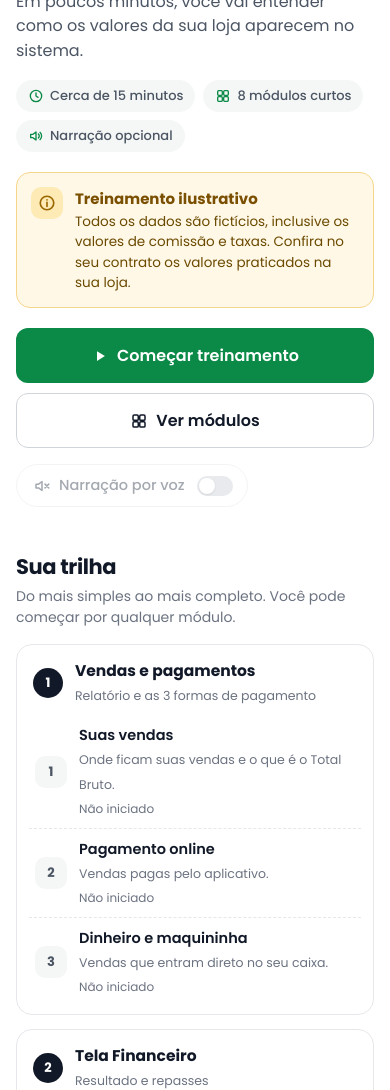
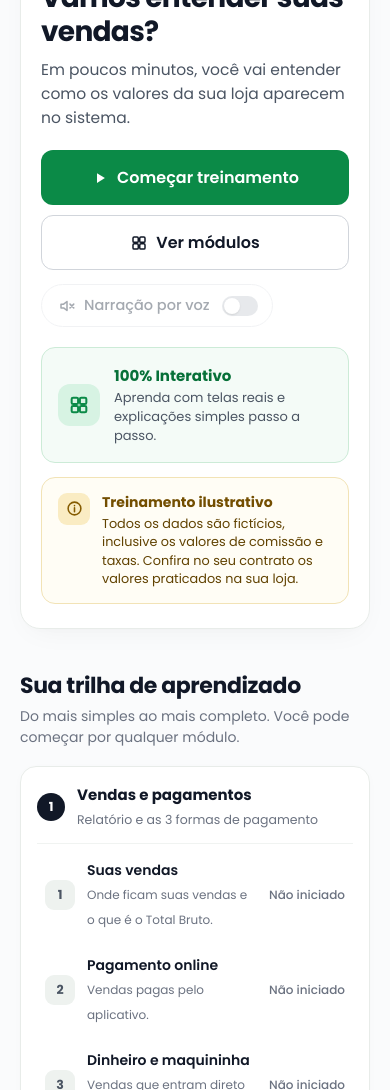
Before and after one commit to lorhanbigou/onboarding-guiado, a website: page index.html in a window 390 px wide. Shown: the part 225-1315 px from the top of the page. Drawn offline with Linux system fonts and the light colour scheme.

Commit message:
Refactor Home UI: modern responsive card layout, softer notice banner, and improved spacing

```diff
--- a/css/treino.css
+++ b/css/treino.css
@@ -55,81 +55,147 @@ svg { flex: none; }
 .t-bar i { display: block; height: 100%; background: linear-gradient(90deg, #10a456, var(--t-g)); border-radius: 99px; transition: width .6s cubic-bezier(.2,.8,.2,1); }
 .t-progress small { font-size: 13px; color: var(--t-ink3); }
 
-/* ---------- Tela inicial ---------- */
-.t-cta { display: flex; gap: 12px; flex-wrap: wrap; margin: 32px 0 30px; }
-.t-cta.center { justify-content: center; }
+/* ---------- Tela inicial (Organizada & Responsiva) ---------- */
+.tv-home { background: #fafbfc; }
+.tv-home .t-top {
+  position: sticky; top: 0; z-index: 20;
+  background: rgba(255, 255, 255, 0.92);
+  backdrop-filter: blur(12px); -webkit-backdrop-filter: blur(12px);
+  padding: 14px 20px;
+  border-bottom: 1px solid rgba(229, 231, 235, 0.8);
+}
+.h-main { max-width: 1080px; margin: 0 auto; padding: 28px 20px 64px; }
 
-/* Mobile first: tudo abaixo vale para o celular; telas maiores ganham ajustes em min-width */
-.tv-home .t-top { position: sticky; top: 0; z-index: 5; background: rgba(255,255,255,.92); backdrop-filter: blur(8px); -webkit-backdrop-filter: blur(8px); padding: 12px 16px; }
-.h-main { max-width: 1040px; margin: 0 auto; padding: 24px 16px 56px; }
-.h-hero { display: grid; justify-items: start; animation: rise .5s ease both; }
-.h-hero h1 { font-size: 32px; line-height: 1.12; letter-spacing: -.9px; font-weight: 700; margin: 16px 0 10px; }
-.h-hero .t-lead { font-size: 16px; }
-.h-meta { list-style: none; padding: 0; margin: 16px 0 0; display: flex; flex-wrap: wrap; gap: 8px; }
-.h-meta li { display: inline-flex; align-items: center; gap: 6px; font-size: 13px; font-weight: 500; color: var(--t-ink2); background: var(--t-soft); border-radius: 999px; padding: 6px 12px; }
-.h-meta svg { width: 16px; height: 16px; fill: none; stroke: var(--t-g); stroke-width: 2; stroke-linecap: round; stroke-linejoin: round; }
-.h-aviso { display: flex; gap: 12px; align-items: flex-start; width: 100%; margin: 20px 0 0; background: #fff8e6; border: 1px solid #f5d68a; border-radius: 14px; padding: 14px 14px; }
-.h-aviso-ic { width: 32px; height: 32px; border-radius: 10px; background: #fdeab5; display: grid; place-items: center; flex: none; }
-.h-aviso-ic svg { width: 18px; height: 18px; fill: none; stroke: #9a6700; stroke-width: 2.2; stroke-linecap: round; }
-.h-aviso b { display: block; font-size: 15px; color: #7a4f00; }
-.h-aviso p { margin: 2px 0 0; font-size: 13.5px; line-height: 1.5; color: #6b4a00; }
-.h-hero .t-progress { width: 100%; margin-top: 16px; }
-.h-cta { display: grid; gap: 10px; width: 100%; margin: 20px 0 16px; }
-.h-cta .t-btn { width: 100%; }
-.h-hero .t-voz.home { margin: 0; }
-.h-sec { margin-top: 44px; animation: rise .5s ease both; }
-.h-sec h2 { font-size: 21px; letter-spacing: -.4px; margin: 0 0 4px; }
-.h-sub { margin: 0 0 16px; font-size: 14px; color: var(--t-ink3); }
-.h-fases { display: grid; gap: 14px; }
-.h-fase { position: relative; border: 1px solid var(--t-line); border-radius: 16px; padding: 14px 12px 8px; }
-.h-fase-h { display: flex; gap: 12px; align-items: center; padding: 0 4px 8px; }
-.h-fase-n { width: 30px; height: 30px; border-radius: 50%; background: var(--t-ink); color: #fff; font-size: 13px; font-weight: 700; display: grid; place-items: center; flex: none; }
-.h-fase-h b { display: block; font-size: 15.5px; }
+/* Hero Container */
+.h-hero { animation: rise .45s ease-out both; }
+.h-hero-card {
+  background: #ffffff;
+  border: 1px solid #e8ece9;
+  border-radius: 20px;
+  padding: 24px 20px;
+  box-shadow: 0 10px 30px -10px rgba(0, 0, 0, 0.05), 0 4px 12px -2px rgba(0, 0, 0, 0.02);
+  display: grid;
+  gap: 20px;
+}
+.h-hero-top { display: flex; flex-wrap: wrap; align-items: center; gap: 10px 14px; }
+.h-meta { list-style: none; padding: 0; margin: 0; display: flex; flex-wrap: wrap; gap: 8px; }
+.h-meta li {
+  display: inline-flex; align-items: center; gap: 6px;
+  font-size: 13px; font-weight: 500; color: var(--t-ink2);
+  background: #f1f5f3; border-radius: 999px; padding: 5px 12px;
+}
+.h-meta svg { width: 15px; height: 15px; fill: none; stroke: var(--t-g); stroke-width: 2.2; stroke-linecap: round; stroke-linejoin: round; }
+
+.h-hero h1 {
+  font-size: 28px; line-height: 1.2; letter-spacing: -.7px; font-weight: 700;
+  color: var(--t-ink); margin: 16px 0 10px;
+}
+.h-hero .t-lead { font-size: 15.5px; line-height: 1.55; color: var(--t-ink2); margin-bottom: 20px; }
+
+.h-cta { display: flex; flex-direction: column; gap: 10px; width: 100%; margin: 20px 0 14px; }
+.h-cta .t-btn { width: 100%; justify-content: center; }
+
+.h-hero-voz { margin-top: 4px; }
+
+/* Hero Side Column */
+.h-hero-side { display: flex; flex-direction: column; gap: 14px; justify-content: center; }
+.h-quick-card {
+  display: flex; gap: 14px; align-items: center;
+  background: #f4fbf7; border: 1px solid #ccebd7; border-radius: 14px; padding: 16px;
+}
+.h-quick-ic {
+  width: 42px; height: 42px; border-radius: 12px; background: #d7f3e3; color: var(--t-g);
+  display: grid; place-items: center; flex: none;
+}
+.h-quick-ic svg { width: 22px; height: 22px; fill: none; stroke: currentColor; stroke-width: 2.2; stroke-linecap: round; stroke-linejoin: round; }
+.h-quick-card b { display: block; font-size: 15px; color: var(--t-g2); }
+.h-quick-card p { margin: 2px 0 0; font-size: 13px; color: var(--t-ink2); line-height: 1.45; }
+
+/* Notice / Aviso Soft Banner */
+.h-aviso {
+  display: flex; gap: 12px; align-items: flex-start;
+  background: #fffdf5; border: 1px solid #f2e3b6; border-radius: 14px; padding: 14px 16px;
+}
+.h-aviso-ic {
+  width: 32px; height: 32px; border-radius: 9px; background: #faecc3; color: #855b00;
+  display: grid; place-items: center; flex: none; margin-top: 1px;
+}
+.h-aviso-ic svg { width: 17px; height: 17px; fill: none; stroke: currentColor; stroke-width: 2.2; stroke-linecap: round; }
+.h-aviso b { display: block; font-size: 14px; color: #734e00; }
+.h-aviso p { margin: 2px 0 0; font-size: 12.8px; line-height: 1.45; color: #614200; }
+
+/* Sections */
+.h-sec { margin-top: 40px; animation: rise .45s ease-out both; }
+.h-sec-head { margin-bottom: 18px; }
+.h-sec h2 { font-size: 22px; letter-spacing: -.4px; font-weight: 700; margin: 0 0 4px; color: var(--t-ink); }
+.h-sub { margin: 0; font-size: 14px; color: var(--t-ink3); }
+
+/* Fases & Cards */
+.h-fases { display: grid; gap: 16px; grid-template-columns: 1fr; }
+.h-fase {
+  background: #ffffff; border: 1px solid #e8ece9; border-radius: 16px;
+  padding: 16px 16px 10px; transition: border-color .18s, box-shadow .18s;
+  box-shadow: 0 2px 8px rgba(0,0,0,.02);
+}
+.h-fase:hover { border-color: #d1dbd5; box-shadow: 0 4px 16px rgba(0,0,0,.04); }
+.h-fase-h { display: flex; gap: 12px; align-items: center; padding-bottom: 12px; border-bottom: 1px solid #f0f3f1; }
+.h-fase-n {
+  width: 28px; height: 28px; border-radius: 50%; background: var(--t-ink); color: #fff;
+  font-size: 12.5px; font-weight: 700; display: grid; place-items: center; flex: none;
+}
+.h-fase-h b { display: block; font-size: 15px; color: var(--t-ink); }
 .h-fase-h small { font-size: 12.5px; color: var(--t-ink3); }
-.h-mods { list-style: none; padding: 0; margin: 0; display: grid; }
-.h-mod { display: grid; grid-template-columns: 32px 1fr; gap: 4px 12px; align-items: center; padding: 10px 6px; border-radius: 10px; transition: background .15s; }
-.h-mod:hover { background: var(--t-soft); }
-.h-mods li + li .h-mod { border-top: 1px dashed var(--t-line); border-radius: 0 0 10px 10px; }
-.h-mod-n { width: 32px; height: 32px; border-radius: 10px; background: var(--t-soft); color: var(--t-ink2); font-weight: 700; font-size: 13px; display: grid; place-items: center; grid-row: span 2; }
-.h-mod-n svg { width: 17px; height: 17px; fill: none; stroke: #fff; stroke-width: 2.8; stroke-linecap: round; stroke-linejoin: round; }
-.h-mod.s-done .h-mod-n { background: var(--t-g); }
-.h-mod.s-prog .h-mod-n { background: #fff7e6; color: var(--t-amber); box-shadow: inset 0 0 0 2px #f3c56b; }
-.h-mod-t b { display: block; font-size: 14.5px; font-weight: 600; }
-.h-mod-t small { font-size: 12.5px; color: var(--t-ink3); }
-.h-mod-st { grid-column: 2; font-size: 12px; color: var(--t-ink3); }
+
+.h-mods { list-style: none; padding: 6px 0 0; margin: 0; display: grid; gap: 4px; }
+.h-mod {
+  display: grid; grid-template-columns: 30px 1fr auto; gap: 4px 12px; align-items: center;
+  padding: 10px 8px; border-radius: 10px; transition: background .15s; text-decoration: none;
+}
+.h-mod:hover { background: #f4f7f5; }
+.h-mod-n {
+  width: 30px; height: 30px; border-radius: 9px; background: #eef2ef; color: var(--t-ink2);
+  font-weight: 700; font-size: 12.5px; display: grid; place-items: center;
+}
+.h-mod-n svg { width: 16px; height: 16px; fill: none; stroke: #fff; stroke-width: 2.8; stroke-linecap: round; stroke-linejoin: round; }
+.h-mod.s-done .h-mod-n { background: var(--t-g); color: #fff; }
+.h-mod.s-prog .h-mod-n { background: #fff4d9; color: var(--t-amber); box-shadow: inset 0 0 0 2px #f5c86b; }
+.h-mod-t b { display: block; font-size: 14px; font-weight: 600; color: var(--t-ink); }
+.h-mod-t small { font-size: 12px; color: var(--t-ink3); }
+.h-mod-st { font-size: 12px; color: var(--t-ink3); font-weight: 500; }
 .h-mod.s-prog .h-mod-st { color: var(--t-amber); }
-.h-mod.s-done .h-mod-st { color: var(--t-g2); }
+.h-mod.s-done .h-mod-st { color: var(--t-g2); font-weight: 600; }
 
-/* Dicas importantes: recolhidas, discretas */
-.h-dicas-list { display: grid; gap: 8px; }
-.h-dica { border: 1px solid var(--t-line); border-radius: 12px; background: #fff; transition: border-color .15s, background .15s; }
-.h-dica[open] { border-color: #cfe3d7; background: #fbfdfc; }
-.h-dica summary { list-style: none; display: flex; align-items: center; gap: 12px; padding: 12px 14px; cursor: pointer; font-size: 14.5px; }
+/* Dicas accordion */
+.h-dicas-list { display: grid; gap: 10px; grid-template-columns: 1fr; }
+.h-dica { border: 1px solid #e8ece9; border-radius: 14px; background: #ffffff; transition: border-color .18s, box-shadow .18s; }
+.h-dica[open] { border-color: #bfe3cf; background: #fbfdfc; box-shadow: 0 4px 12px rgba(11,138,71,.05); }
+.h-dica summary { list-style: none; display: flex; align-items: center; gap: 12px; padding: 14px 16px; cursor: pointer; font-size: 14.5px; user-select: none; }
 .h-dica summary::-webkit-details-marker { display: none; }
-.h-dica summary b { flex: 1; font-weight: 600; }
-.h-dica summary:focus-visible { outline: 3px solid #93d5b0; outline-offset: 2px; border-radius: 12px; }
-.h-dica-n { width: 24px; height: 24px; border-radius: 50%; background: var(--t-gsoft); color: var(--t-g2); font-size: 12px; font-weight: 700; display: grid; place-items: center; flex: none; }
-.h-dica-chev { width: 8px; height: 8px; border-right: 2px solid var(--t-ink3); border-bottom: 2px solid var(--t-ink3); transform: rotate(45deg); transition: transform .2s; margin: -4px 4px 0 0; }
+.h-dica summary b { flex: 1; font-weight: 600; color: var(--t-ink); }
+.h-dica summary:hover b { color: var(--t-g2); }
+.h-dica-n { width: 26px; height: 26px; border-radius: 50%; background: var(--t-gsoft); color: var(--t-g2); font-size: 12px; font-weight: 700; display: grid; place-items: center; flex: none; }
+.h-dica-chev { width: 8px; height: 8px; border-right: 2px solid var(--t-ink3); border-bottom: 2px solid var(--t-ink3); transform: rotate(45deg); transition: transform .2s; margin-right: 2px; }
 .h-dica[open] .h-dica-chev { transform: rotate(-135deg); margin-top: 4px; }
-.h-dica-c { padding: 0 14px 14px 50px; font-size: 13.5px; line-height: 1.55; color: var(--t-ink2); }
-.h-dica-c p { margin: 0 0 6px; }
-.h-dica-passos { margin-top: 10px; background: var(--t-soft); border-radius: 10px; padding: 10px 12px; }
-.h-dica-passos small { font-size: 11.5px; font-weight: 600; letter-spacing: .5px; text-transform: uppercase; color: var(--t-ink3); }
-.h-dica-passos ol { margin: 6px 0 0; padding-left: 18px; display: grid; gap: 2px; }
+.h-dica-c { padding: 0 16px 16px 54px; font-size: 13.5px; line-height: 1.6; color: var(--t-ink2); }
+.h-dica-c p { margin: 0 0 8px; }
+.h-dica-passos { margin-top: 10px; background: #f4f7f5; border-radius: 10px; padding: 10px 14px; }
+.h-dica-passos small { font-size: 11px; font-weight: 700; letter-spacing: .6px; text-transform: uppercase; color: var(--t-ink3); }
+.h-dica-passos ol { margin: 6px 0 0; padding-left: 18px; display: grid; gap: 3px; }
 
+/* Breakpoints Responsivos */
 @media (min-width: 640px) {
   .tv-home .t-top { padding: 16px 32px; }
-  .h-main { padding: 48px 32px 72px; }
-  .h-hero h1 { font-size: 44px; letter-spacing: -1.2px; }
-  .h-hero .t-lead { font-size: 18px; }
-  .h-cta { display: flex; width: auto; }
+  .h-main { padding: 36px 32px 72px; }
+  .h-hero-card { padding: 32px; }
+  .h-hero h1 { font-size: 34px; letter-spacing: -.9px; }
+  .h-hero .t-lead { font-size: 17px; }
+  .h-cta { flex-direction: row; width: auto; }
   .h-cta .t-btn { width: auto; }
-  .h-aviso, .h-hero .t-progress { max-width: 620px; }
-  .h-mod { grid-template-columns: 32px 1fr auto; }
-  .h-mod-n { grid-row: auto; }
-  .h-mod-st { grid-column: auto; }
 }
-@media (min-width: 960px) {
+
+@media (min-width: 900px) {
+  .h-hero-card { grid-template-columns: 1.25fr 1fr; align-items: center; gap: 36px; padding: 36px 40px; }
+  .h-hero h1 { font-size: 38px; }
   .h-fases { grid-template-columns: 1fr 1fr; }
   .h-dicas-list { grid-template-columns: 1fr 1fr; align-items: start; }
 }
--- a/js/app.js
+++ b/js/app.js
@@ -123,33 +123,57 @@
     };
     app.innerHTML = `
       <div class="tv tv-home">
-        <header class="t-top"><div class="t-logo"><img src="assets/bigou-logo.png" alt="Bigou" width="32" height="32"><span>Treinamento Financeiro</span></div>${vozToggle('bar')}</header>
+        <header class="t-top">
+          <div class="t-logo">
+            <img src="assets/bigou-logo.png" alt="Bigou" width="32" height="32">
+            <span>Treinamento Financeiro</span>
+          </div>
+          ${vozToggle('bar')}
+        </header>
         <main class="h-main">
           <section class="h-hero">
+            <div class="h-hero-card">
+              <div class="h-hero-content">
+                <div class="h-hero-top">
                   ${storePill()}
+                  <ul class="h-meta">
+                    <li>${ICON.clock}Cerca de 15 min</li>
+                    <li>${ICON.grid}${A.mods.length} módulos</li>
+                  </ul>
+                </div>
                 <h1>Vamos entender suas vendas?</h1>
                 <p class="t-lead">Em poucos minutos, você vai entender como os valores da sua loja aparecem no sistema.</p>
-            <ul class="h-meta">
-              <li>${ICON.clock}Cerca de 15 minutos</li>
-              <li>${ICON.grid}${A.mods.length} módulos curtos</li>
-              <li>${ICON.som}Narração opcional</li>
-            </ul>
+                <div class="h-cta">
+                  <a class="t-btn primary lg" href="#/comecar">${ICON.play}${started ? 'Continuar treinamento' : 'Começar treinamento'}</a>
+                  <a class="t-btn ghost lg" href="#/modulos">${ICON.grid}Ver módulos</a>
+                </div>
+                <div class="h-hero-voz">
+                  ${vozToggle('home')}
+                </div>
+              </div>
+              <div class="h-hero-side">
+                ${started ? progressBlock() : `
+                  <div class="h-quick-card">
+                    <div class="h-quick-ic">${ICON.grid}</div>
+                    <div>
+                      <b>100% Interativo</b>
+                      <p>Aprenda com telas reais e explicações simples passo a passo.</p>
+                    </div>
+                  </div>
+                `}
                 <aside class="h-aviso" role="note">
                   <span class="h-aviso-ic">${ICON.info}</span>
                   <div><b>Treinamento ilustrativo</b><p>${AVISO}</p></div>
                 </aside>
-            ${started ? progressBlock() : ''}
-            <div class="h-cta">
-              <a class="t-btn primary lg" href="#/comecar">${ICON.play}${started ? 'Continuar treinamento' : 'Começar treinamento'}</a>
-              <a class="t-btn ghost lg" href="#/modulos">${ICON.grid}Ver módulos</a>
               </div>
-            ${vozToggle('home')}
+            </div>
           </section>
 
-
           <section class="h-sec h-trilha" aria-labelledby="h-trilha-t">
-            <h2 id="h-trilha-t">Sua trilha</h2>
+            <div class="h-sec-head">
+              <h2 id="h-trilha-t">Sua trilha de aprendizado</h2>
               <p class="h-sub">Do mais simples ao mais completo. Você pode começar por qualquer módulo.</p>
+            </div>
             <div class="h-fases">
               ${FASES.map((fz, i) => `
                 <div class="h-fase">
@@ -160,8 +184,10 @@
           </section>
 
           <section class="h-sec h-dicas" aria-labelledby="h-dicas-t">
+            <div class="h-sec-head">
               <h2 id="h-dicas-t">Dicas importantes</h2>
-            <p class="h-sub">Toque em um assunto para ler.</p>
+              <p class="h-sub">Toque em um assunto para expandir as orientações.</p>
+            </div>
             <div class="h-dicas-list">
               ${(TREINO.dicas || []).map((dc, i) => `
                 <details class="h-dica">
```
Lines whose indentation alone changed are shown as unchanged.
